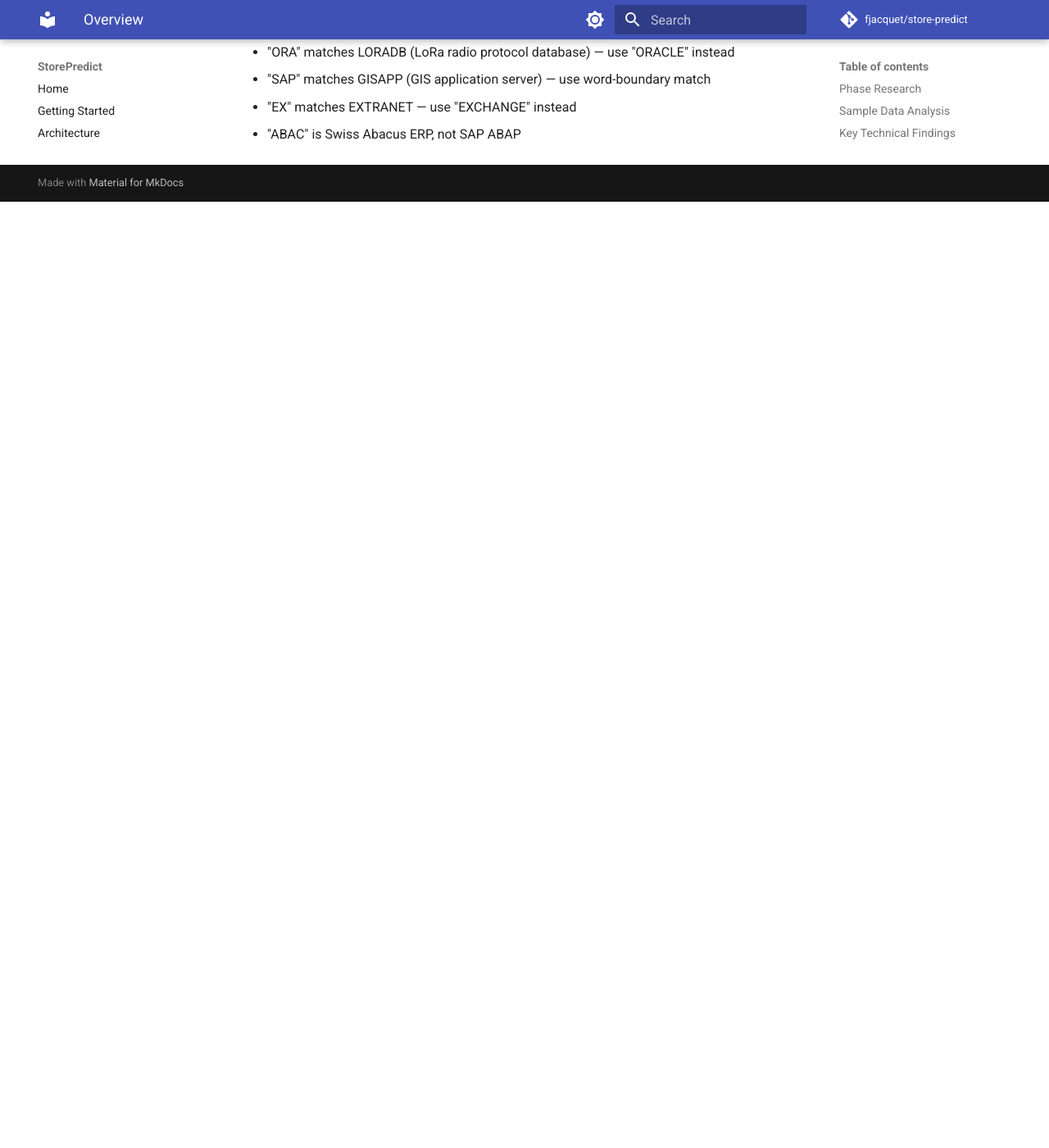
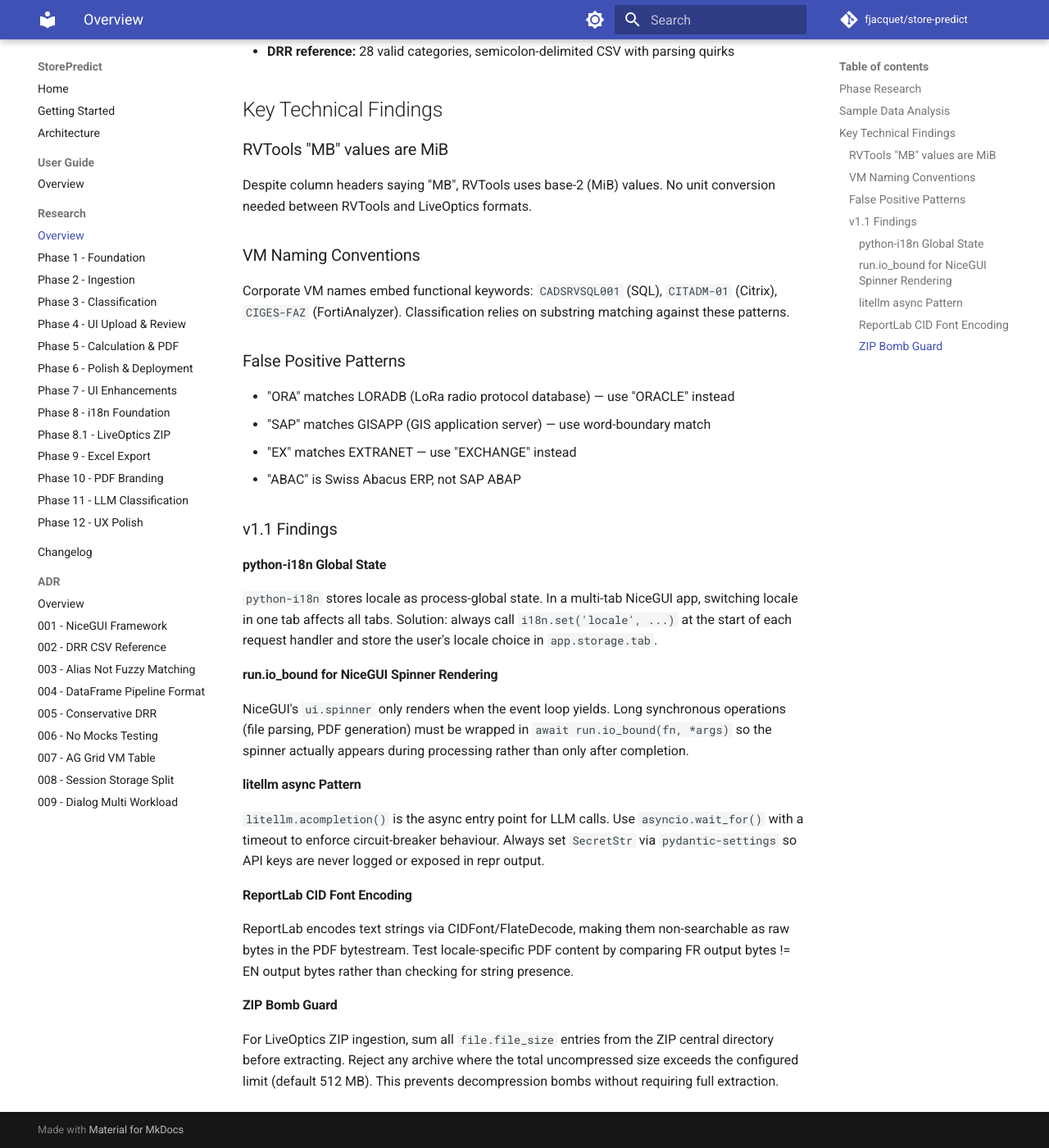
Before and after one commit to fjacquet/store-predict, an MkDocs documentation site: the page built from docs/research/index.md, in a window 1280 px wide and 1400 px high, scrolled down 1267 px. Shown: the whole window at 82% size. Built offline with MkDocs 1.6.1 and Material for MkDocs 9.7.7, drawn with Linux system fonts in a browser that asks for light colours; comment, search, counter and statistics services are not loaded; before the commit the page ends 1513 px from its top, so only the background shows below that; some of the changed text lies outside the part shown.

Commit message:
docs: update mkdocs nav and research index for v1.1 phases
Add phases 8, 8.1, 9, 10, 11, 12 to the Research nav section in
mkdocs.yml and extend docs/research/index.md with matching table rows
and a v1.1 Key Technical Findings section covering python-i18n global
state, run.io_bound spinner pattern, litellm async, ReportLab CID
encoding, and ZIP bomb guard.

Co-Authored-By: Claude Sonnet 4.6 <noreply@anthropic.com>

```diff
--- a/docs/research/index.md
+++ b/docs/research/index.md
@@ -12,6 +12,13 @@ Research documents produced during project development. Each document captures d
 | [Phase 4](phase-04-ui.md) | UI Upload & Review Pages | AG Grid table, session storage split, multi-workload dialog, dark mode |
 | [Phase 5](phase-05-calculation.md) | Calculation & PDF Report | ReportLab Platypus, Vera fonts, weighted avg DRR, BytesIO PDF |
 | [Phase 6](phase-06-polish.md) | Polish, Docs & Deployment | Docker hardening, file validation, CI/CD, MkDocs, performance tests |
+| [Phase 7](phase-07-ui-enhancements.md) | UI Enhancements | AG Grid advanced features, NiceGUI component patterns, session state |
+| [Phase 8](phase-08-i18n.md) | i18n Foundation | python-i18n global locale, AG Grid FR locale CDN, ReportLab CID encoding |
+| [Phase 8.1](phase-08.1-liveoptics-zip.md) | LiveOptics ZIP | ZIP bomb guard via central directory sum, tuple return pattern |
+| [Phase 9](phase-09-excel-export.md) | Excel Export | XlsxWriter write-only, BytesIO seek(0), _i18n.t() vs t() wrapper |
+| [Phase 10](phase-10-pdf-branding.md) | PDF Branding | Pillow mode normalization, Docker-safe Path resolution, base64 decode guard |
+| [Phase 11](phase-11-llm-classification.md) | LLM Classification | litellm.acompletion() async, pydantic-settings SecretStr, circuit breaker pattern |
+| [Phase 12](phase-12-ux-polish.md) | UX Polish | run.io_bound for spinner rendering, ui.notification in-place update, button disable/enable |
 
 ## Sample Data Analysis
 
@@ -35,3 +42,25 @@ Corporate VM names embed functional keywords: `CADSRVSQL001` (SQL), `CITADM-01`
 - "SAP" matches GISAPP (GIS application server) — use word-boundary match
 - "EX" matches EXTRANET — use "EXCHANGE" instead
 - "ABAC" is Swiss Abacus ERP, not SAP ABAP
+
+### v1.1 Findings
+
+#### python-i18n Global State
+
+`python-i18n` stores locale as process-global state. In a multi-tab NiceGUI app, switching locale in one tab affects all tabs. Solution: always call `i18n.set('locale', ...)` at the start of each request handler and store the user's locale choice in `app.storage.tab`.
+
+#### run.io_bound for NiceGUI Spinner Rendering
+
+NiceGUI's `ui.spinner` only renders when the event loop yields. Long synchronous operations (file parsing, PDF generation) must be wrapped in `await run.io_bound(fn, *args)` so the spinner actually appears during processing rather than only after completion.
+
+#### litellm async Pattern
+
+`litellm.acompletion()` is the async entry point for LLM calls. Use `asyncio.wait_for()` with a timeout to enforce circuit-breaker behaviour. Always set `SecretStr` via `pydantic-settings` so API keys are never logged or exposed in repr output.
+
+#### ReportLab CID Font Encoding
+
+ReportLab encodes text strings via CIDFont/FlateDecode, making them non-searchable as raw bytes in the PDF bytestream. Test locale-specific PDF content by comparing FR output bytes != EN output bytes rather than checking for string presence.
+
+#### ZIP Bomb Guard
+
+For LiveOptics ZIP ingestion, sum all `file.file_size` entries from the ZIP central directory before extracting. Reject any archive where the total uncompressed size exceeds the configured limit (default 512 MB). This prevents decompression bombs without requiring full extraction.
--- a/mkdocs.yml
+++ b/mkdocs.yml
@@ -47,6 +47,12 @@ nav:
     - Phase 5 - Calculation & PDF: research/phase-05-calculation.md
     - Phase 6 - Polish & Deployment: research/phase-06-polish.md
     - Phase 7 - UI Enhancements: research/phase-07-ui-enhancements.md
+    - Phase 8 - i18n Foundation: research/phase-08-i18n.md
+    - Phase 8.1 - LiveOptics ZIP: research/phase-08.1-liveoptics-zip.md
+    - Phase 9 - Excel Export: research/phase-09-excel-export.md
+    - Phase 10 - PDF Branding: research/phase-10-pdf-branding.md
+    - Phase 11 - LLM Classification: research/phase-11-llm-classification.md
+    - Phase 12 - UX Polish: research/phase-12-ux-polish.md
   - Changelog: changelog.md
   - ADR:
     - Overview: adr/index.md
```
